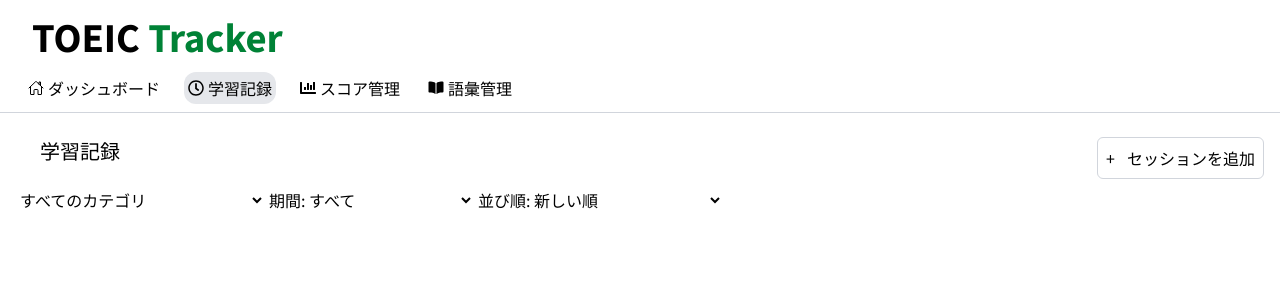
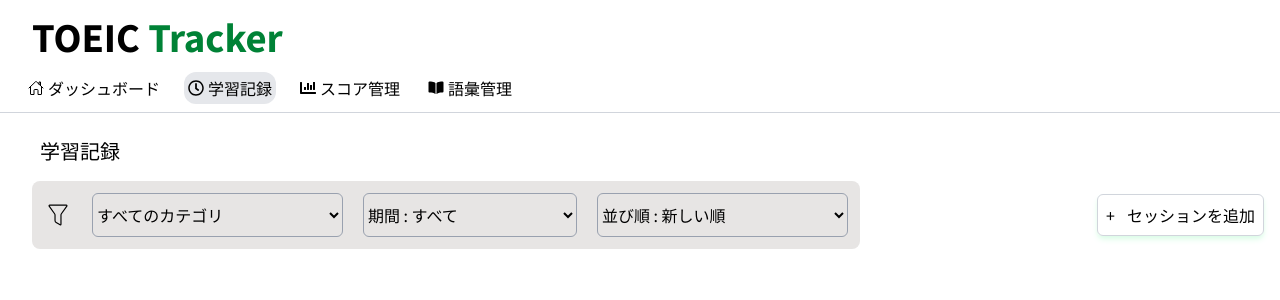
Before and after one commit to k-tomida/toeic-tracker, a React (Vite) app in the folder frontend/: page /study-sessions in a window 1280 px wide. Shown: the top 300 px of the page. Built offline with nearby package versions, Linux system fonts and the light colour scheme.

Commit message:
feat: プルダウンメニューの追加

```diff
--- /dev/null
+++ b/frontend/src/components/score/AddsessionButton.tsx
@@ -0,0 +1,12 @@
+import { Button } from "../../ui/Button"
+
+export const AddSessionButton = () => {
+    return (
+        <Button>
+            <div className="flex items-center gap-3">
+                <span>+</span>
+                <span>セッションを追加</span>
+            </div>
+        </Button>
+    )
+}
--- a/frontend/src/components/score/OrderSelect.tsx
+++ b/frontend/src/components/score/OrderSelect.tsx
@@ -2,7 +2,7 @@ import { useState } from "react";
 import { Select } from "../../ui/Select";
 
 const categoryOptions = [
-    { label: "並び順: 新しい順", value: "newest" },
+    { label: "並び順 : 新しい順", value: "newest" },
     { label: "古い順", value: "oldest" },
     { label: "学習時間が長い順", value: "longest" },
 ];
--- a/frontend/src/components/score/PeriodSelect.tsx
+++ b/frontend/src/components/score/PeriodSelect.tsx
@@ -2,7 +2,7 @@ import { useState } from "react";
 import { Select } from "../../ui/Select";
 
 const categoryOptions = [
-    { label: "期間: すべて", value: "all" },
+    { label: "期間 : すべて", value: "all" },
     { label: "今月", value: "thisMonth" },
     { label: "先月", value: "lastMonth" },
     { label: "過去3ヶ月", value: "lastThreeMonth" }
--- a/frontend/src/pages/StudyManagementPage.tsx
+++ b/frontend/src/pages/StudyManagementPage.tsx
@@ -1,8 +1,10 @@
 import { Header } from "../components/Header"
+import { AddSessionButton } from "../components/score/AddsessionButton";
 import { CategorySelect } from "../components/score/CategorySelect"
 import { OrderSelect } from "../components/score/OrderSelect"
 import { PeriodSelect } from "../components/score/PeriodSelect"
-import { Button } from "../ui/Button"
+
+import { CiFilter } from "react-icons/ci";
 
 export const StudyManagementPage = () => {
     return (
@@ -11,17 +13,15 @@ export const StudyManagementPage = () => {
             <main className="max-w-7xl mx-auto px-4 py-6">
                 <div className="flex justify-between">
                     <h1 className="text-xl ml-6">学習記録</h1>
-                    <Button>
-                        <div className="flex items-center gap-3">
-                            <span>+</span>
-                            <span>セッションを追加</span>
-                        </div>
-                    </Button>
                 </div>
-                <div>
-                    <CategorySelect />
-                    <PeriodSelect />
-                    <OrderSelect />
+                <div className="flex items-center justify-between">
+                    <div className="flex justify-center gap-5 bg-stone-200 p-3 m-4 rounded-lg items-center flex-wrap">
+                        <CiFilter size={28} />
+                        <CategorySelect />
+                        <PeriodSelect />
+                        <OrderSelect />
+                    </div>
+                    <AddSessionButton />
                 </div>
             </main>
         </div>
--- a/frontend/src/ui/Button.tsx
+++ b/frontend/src/ui/Button.tsx
@@ -12,14 +12,14 @@ export const Button = ({
     return (
         <button
             className="
+            shadow-md
+            shadow-green-100
             p-2
             border
             border-gray-300
             rounded-md
             transition-all
             duration-200
-            hover:bg-gray-100
-            hover:shadow-md
             hover:-translate-y-0.5
             cursor-pointer">
             {children}
--- a/frontend/src/ui/Select.tsx
+++ b/frontend/src/ui/Select.tsx
@@ -12,7 +12,7 @@ export const Select = ({ name, value, onChange, options }: Props) => {
             id={name}
             value={value}
             onChange={(e) => onChange(e.target.value)}
-            className="py-2 pr-25"
+            className="py-2 pr-25 border border-gray-400 rounded-md"
         >
             {options.map((opt) => (
                 <option key={opt.value} value={opt.value}>
```
